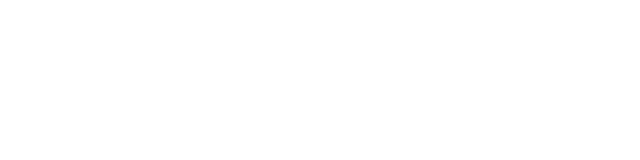
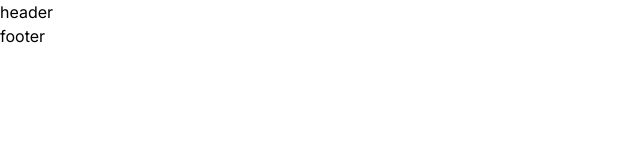
Before and after one commit to yaseliwanoff/Dowhill, a Nuxt app: page / in a window 1280 px wide. Shown: the top 160 px of the page, without its empty margins (0-640 px from the left). Built offline with nearby package versions, Linux system fonts and the light colour scheme.

Commit message:
Создание лайаута

```diff
--- /dev/null
+++ b/app/layouts/default.vue
@@ -0,0 +1,8 @@
+<template lang="pug">
+  header
+    p header
+  main
+    slot
+  footer
+    p footer
+</template>
```
